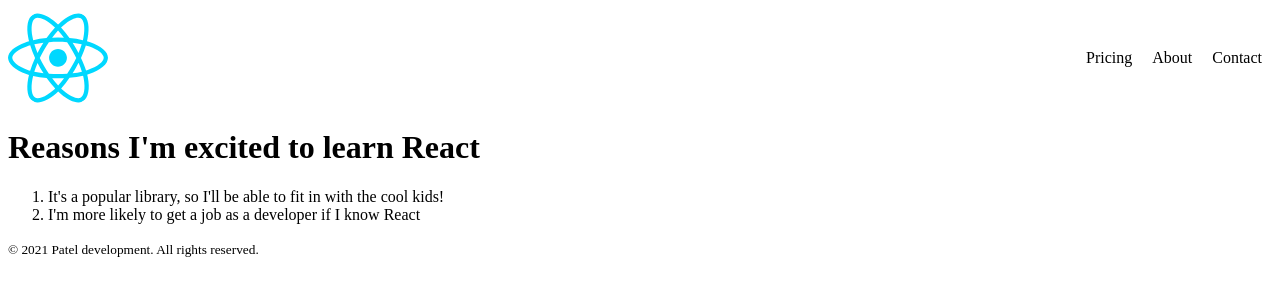
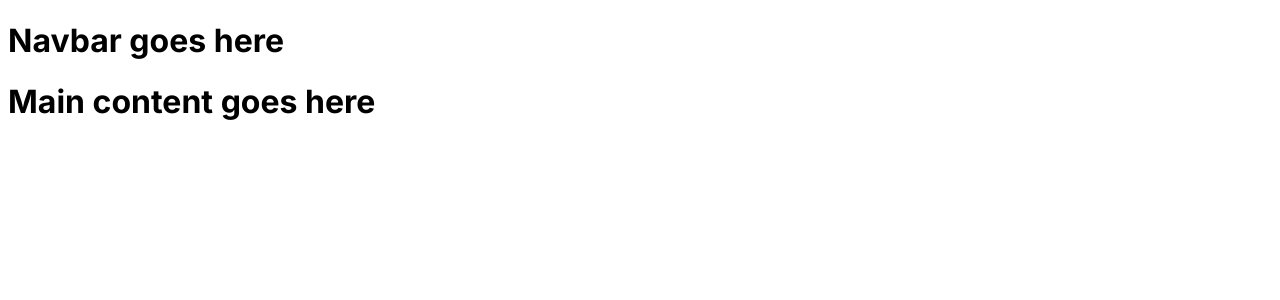
Before and after one commit to realiru/LearnReact, a React (Vite) app in the folder Learn-React/: page / in a window 1280 px wide. Shown: the top 300 px of the page. Built offline with nearby package versions, Linux system fonts and the light colour scheme.

Commit message:
Project Setup
Created new components folder containing Navbar.jsx, Main.jsx. Created components in each. Imported inter font from google fonts.

```diff
--- a/Learn-React/index.html
+++ b/Learn-React/index.html
@@ -2,6 +2,9 @@
 <html lang="en">
   <head>
     <meta charset="UTF-8" />
+    <link rel="preconnect" href="https://fonts.googleapis.com">
+    <link rel="preconnect" href="https://fonts.gstatic.com" crossorigin>
+    <link href="https://fonts.googleapis.com/css2?family=Inter:wght@400;600;700&display=swap" rel="stylesheet">
     <link rel="icon" type="image/svg+xml" href="/vite.svg" />
     <meta name="viewport" content="width=device-width, initial-scale=1.0" />
     <title>Hamzah's Scrimba</title>
--- a/Learn-React/src/App.jsx
+++ b/Learn-React/src/App.jsx
@@ -1,19 +1,36 @@
-import reactLogo from './assets/react.svg'
-import Header from './Header.jsx'
-import Footer from './Footer.jsx'
-import MainContent from './MainContent.jsx'
+import reactLogo from './assets/react.svg';
+import Main from './components/Main';
+import Navbar from './components/Navbar';
 
 /**
-Challenge: move the Footer and MainContent components
-into their own files.
+Challenge: Project setup
+
+- Create a `components` folder
+- Create the following components in separate files inside
+  the components folder.  In each one, just render an `h1`
+  with the name of the component (e.g. return <h1>Navbar goes here</h1>):
+    - Navbar
+    - Main
+- Create an App component outside the components folder (sibling to
+  the index.js file)
+    - Have App render the Navbar and Main components
+- Import and render the App component inside of index.js using ReactDOM
+    - At this point you should have your "Navbar goes here" etc. showing up
+      in the mini-browser.
+- Go to Google fonts and get the "Inter" font with weights 400, 600, and 700.
+  Put the links to those fonts ABOVE the style.css link in index.html (Use
+  the `<link/>` elements instead of the @import or npm options for getting
+  the fonts. You may need to do some extra research to figure out how this
+  works if you haven't done it before)
 */
+
+
 
 function App() {
   return (
-      <div>
-          <Header />
-          <MainContent />
-          <Footer />
+      <div classname = "container">
+      <Navbar />
+      <Main />
       </div>
   )
 }
--- a/Learn-React/src/Footer.jsx
+++ /dev/null
@@ -1,9 +0,0 @@
-import React from "react"
-
-export default function Footer() {
-    return (
-        <footer>
-            <small>© 2021 Patel development. All rights reserved.</small>
-        </footer>
-    )
-  }
--- a/Learn-React/src/Header.jsx
+++ /dev/null
@@ -1,17 +0,0 @@
-import React from "react"
-import reactLogo from './assets/react.svg'
-
-export default function Header() {
-    return (
-        <header>
-            <nav className="nav">
-            <img src={reactLogo} className="nav-logo"  alt='React Logo'/>
-              <ul className="nav-items">
-                <li>Pricing</li>
-                <li>About</li>
-                <li>Contact</li>
-              </ul>
-            </nav>
-        </header>
-    )
-  }
--- a/Learn-React/src/MainContent.jsx
+++ /dev/null
@@ -1,14 +0,0 @@
-import React from "react"
-export default function MainContent() {
-    return (
-        <div>
-            <h1>Reasons I'm excited to learn React</h1>
-            <ol>
-                <li>It's a popular library, so I'll be
-                able to fit in with the cool kids!</li>
-                <li>I'm more likely to get a job as a developer
-                if I know React</li>
-            </ol>
-        </div>
-    )
-  }
--- /dev/null
+++ b/Learn-React/src/components/Main.jsx
@@ -0,0 +1,5 @@
+import React from "react";
+
+export default function Main(){
+    return (<h1 className="main" >Main content goes here</h1>)
+}
--- /dev/null
+++ b/Learn-React/src/components/Navbar.jsx
@@ -0,0 +1,5 @@
+import React from "react";
+
+export default function Navbar() {
+return (<h1 className="navbar">Navbar goes here</h1>)
+}
--- a/Learn-React/src/index.css
+++ b/Learn-React/src/index.css
@@ -1,23 +1,4 @@
-.nav-items{
-  list-style: none;
-  display: flex;
-  flex-direction: row;
-
-}
-.nav{
-  display: flex;
-  flex-direction: row;
-  justify-content: space-between;
-  align-items: center;
-}
-
-.nav-items li{
-  padding: 10px;
-}
-
-.nav-logo{
-  width: 100px;
-  height: 100px;
-  border-radius: 50%;
-  margin-right: 10px;
-}
+.main{
+    font-family: 'Inter', sans-serif;}
+.navbar{
+  font-family: 'Inter', sans-serif}
```
Also changed, not shown: 1 other file (tests, documents, lock files or other folders).
